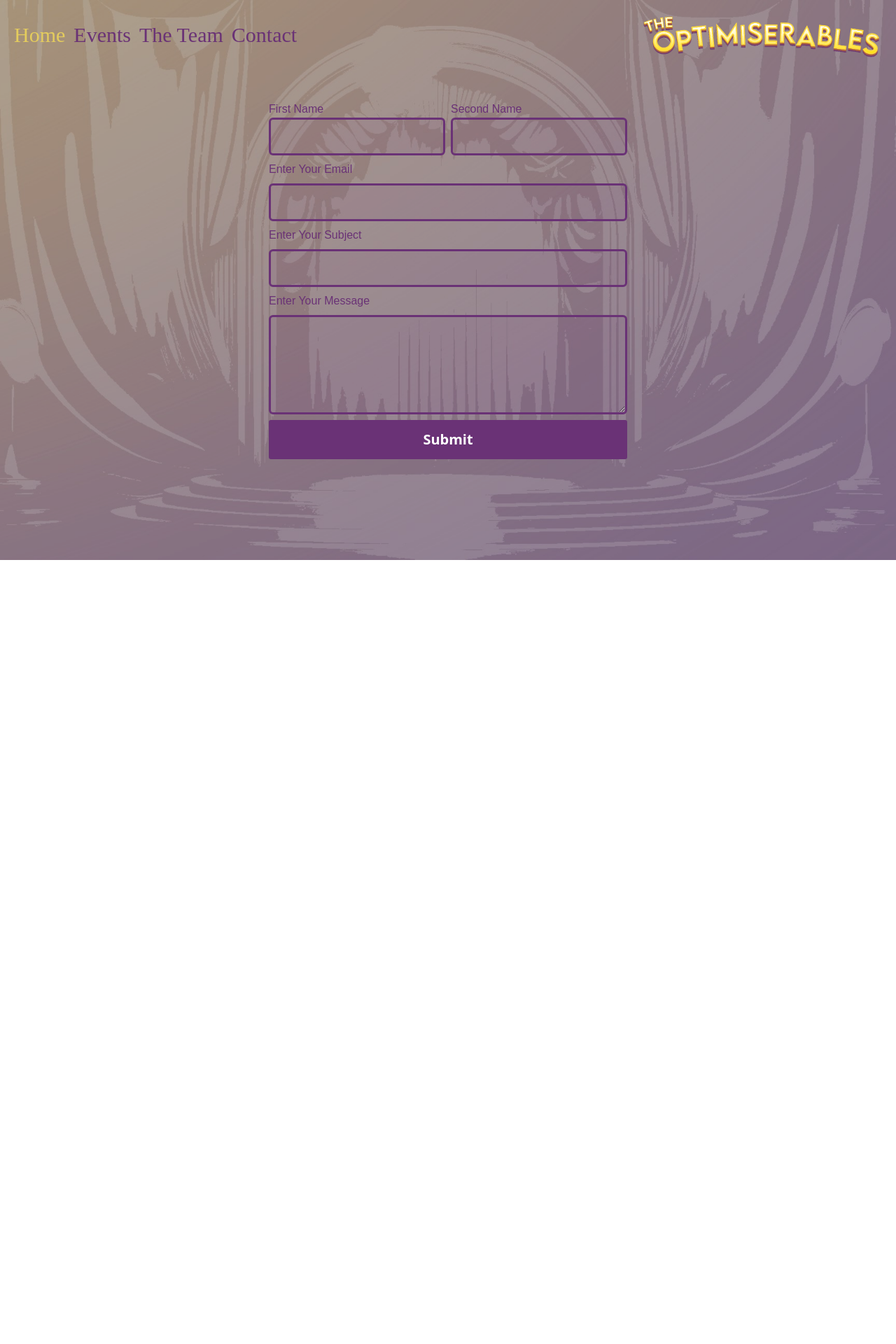
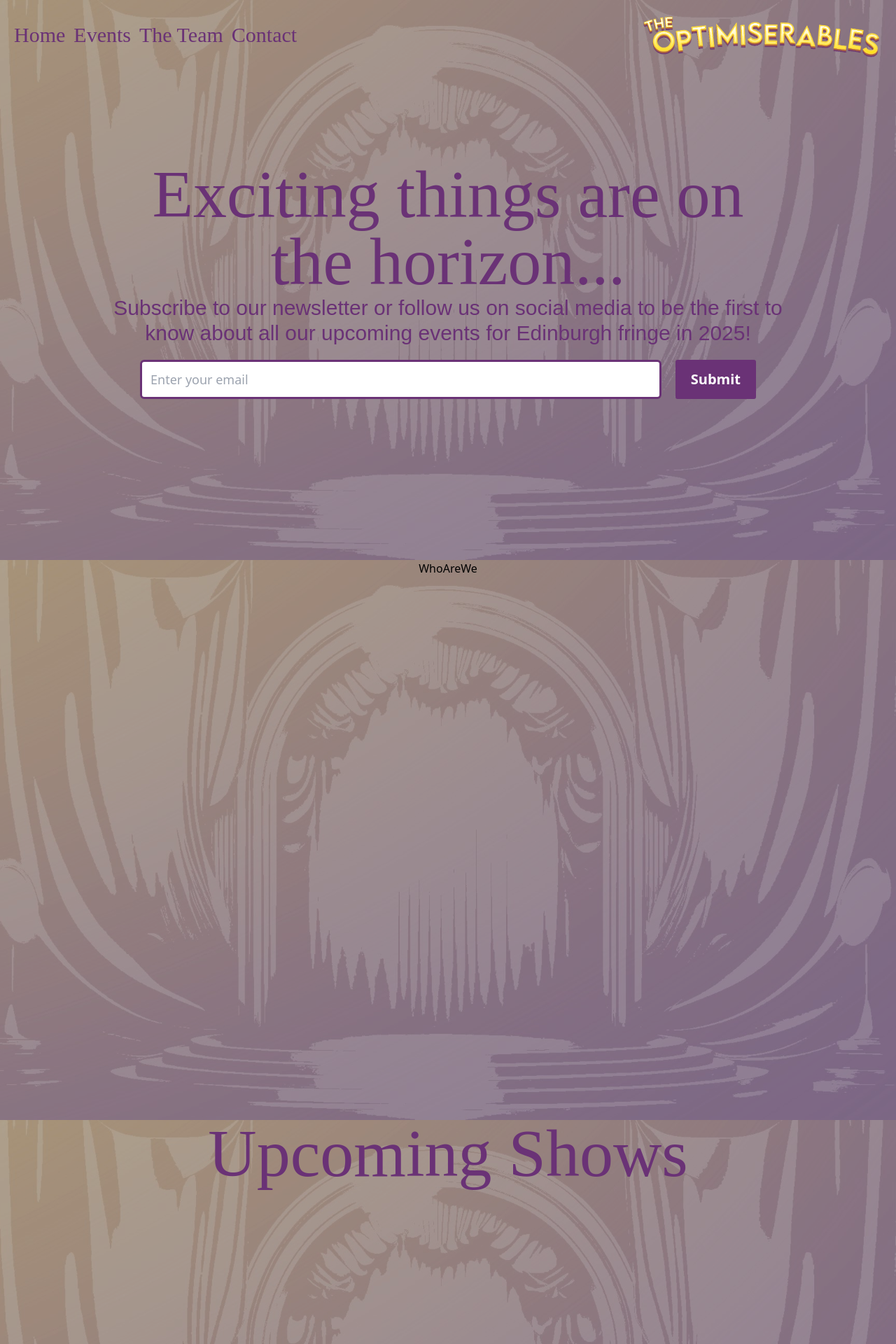
Before and after one commit to calvin1337/Optimiserables, a React (Create React App) app: page / in a window 1280 px wide. Shown: the top 1920 px of the page at 70% size. Before the commit the page ends 800 px from the top, so only its background shows below. Built offline with nearby package versions, Linux system fonts and the light colour scheme.

Commit message:
updates to site

```diff
--- a/src/App.css
+++ b/src/App.css
@@ -10,6 +10,7 @@ body {
   background-image: url('./Images/Optimiserable_Background.jpg');
   background-size: cover;
   background-position: center;
+  background-attachment: fixed;
   padding: 0;
 }
 
@@ -24,13 +25,14 @@ color: #E4CC5D;
   text-align: center;
   /* background: rgb(67,65,65);
   background: linear-gradient(180deg, rgba(67,65,65,1) 0%, rgba(35,35,46,1) 35%, rgba(17,18,19,1) 100%); */
-  height: 100vh;
+  max-width: 100vw;
+  min-height: 100vh;
   color: #000;
   display: flex;
-  flex-direction: row;
+  flex-direction: column;
   align-items: center;
-  justify-content: center;
   background: rgba(31, 31, 31, 0.3);
+
 }
 
 h1{
@@ -91,25 +93,25 @@ form input {
   font-size: 16px;
   padding: 0 6px;
   padding-left: 12px;
-  background: rgba(106, 50, 118, 0.1)
+  background: white
 }
 form textarea{
   border: 3px solid #6A3276;
   border-radius: 5px;
   display: block;
   padding: 5px;
-  background: rgba(106, 50, 118, 0.1)
+  background: white
 }
 form input:focus {
   border: 3px solid #E4CC5D;
 }
 
-label{
+form label{
     color: #6A3276;
     font-family: "Poetsen One", sans-serif;
 }
 
-li{
+.linkContainer li{
   font-family: "Luckiest Guy";
   color: #6A3276;
 }
--- a/src/App.js
+++ b/src/App.js
@@ -3,11 +3,17 @@ import Navigation from './Components/Navigation/Navigation';
 import Contact from './Containers/Contact';
 import Home from "./Containers/Home"
 import Team from "./Containers/Team"
+import Upcoming from './Containers/Upcoming';
+import WhoAreWe from './Containers/WhoAreWe';
 
 function App() {
   return (
     <div className="App">
       <Navigation />
+      <Home />
+      <WhoAreWe />
+      <Upcoming />
+      <Team />
       <Contact />
     </div>
   );
--- a/src/Components/Contact/Form.jsx
+++ b/src/Components/Contact/Form.jsx
@@ -3,7 +3,7 @@ import Button from '../Misc/Button'
 
 export default function Form() {
   return (
-    <form className='flex gap-2 flex-col w-2/5'>
+    <form className='flex gap-2 flex-col w-2/5 contact-form'>
       <div className='flex gap-2'>
         <div className='flex flex-col w-full'>
           <label className="text-left" htmlFor="fname">First Name</label>
--- a/src/Containers/Contact.js
+++ b/src/Containers/Contact.js
@@ -2,7 +2,7 @@ import Form from "../Components/Contact/Form";
 
 export default function Contact() {
   return (
-    <div className="w-full flex justify-center">
+    <div className="w-full flex justify-center page">
 
       <Form />
     </div>
--- a/src/Containers/Home.js
+++ b/src/Containers/Home.js
@@ -6,7 +6,8 @@ import { FontAwesomeIcon } from '@fortawesome/react-fontawesome';
 
 export default function Home() {
   return (
-    <div className='container flex flex-col items-center justify-center w-3/4'>
+
+    <div className='container flex flex-col items-center justify-center w-3/4 page h-screen'>
       <h1 className='lg:text-8xl'>
         Exciting things are on the horizon...
       </h1>
--- a/src/Containers/Team.js
+++ b/src/Containers/Team.js
@@ -1,7 +1,7 @@
 import ActorSelect from "../Components/Misc/ActorSelect/ActorSelect"
 function Team() {
   return (
-    <div>
+    <div className="page flex align-middle justify-center">
       <ActorSelect />
     </div>
   )
--- /dev/null
+++ b/src/Containers/Upcoming.js
@@ -0,0 +1,11 @@
+import React from 'react'
+
+export default function Upcoming() {
+  return (
+    <div className='container flex flex-col items-center  w-3/4 page h-screen'>
+      <h1 className='lg:text-8xl'>
+        Upcoming Shows
+      </h1>
+      </div>
+  )
+}
--- /dev/null
+++ b/src/Containers/WhoAreWe.js
@@ -0,0 +1,7 @@
+import React from 'react'
+
+export default function WhoAreWe() {
+  return (
+    <div className='h-screen'>WhoAreWe</div>
+  )
+}
```
